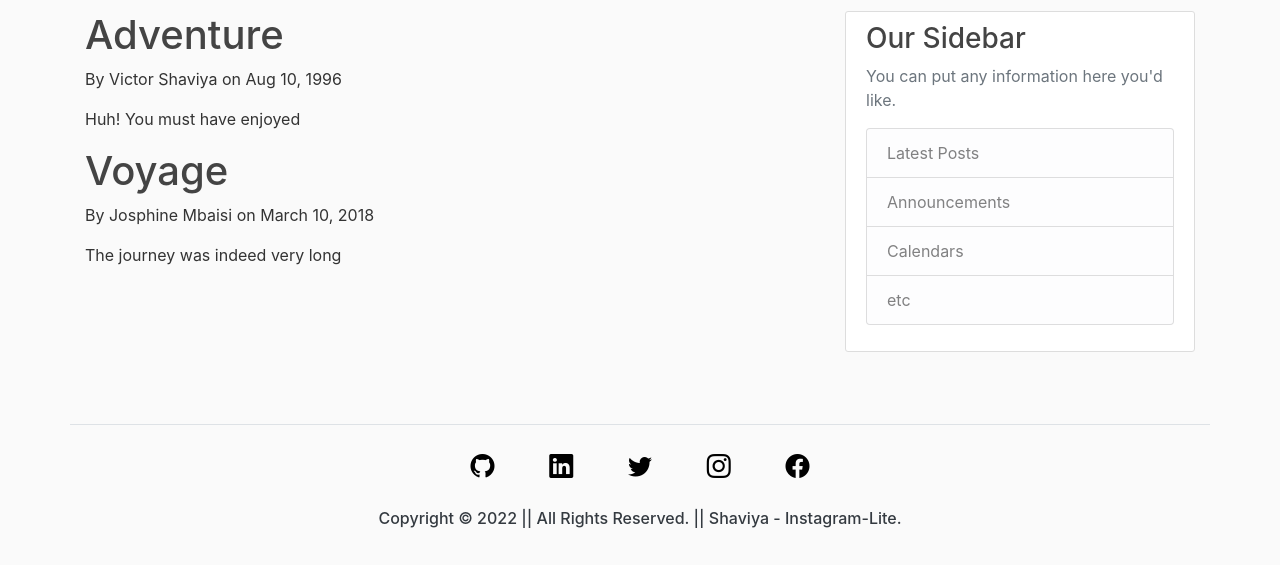
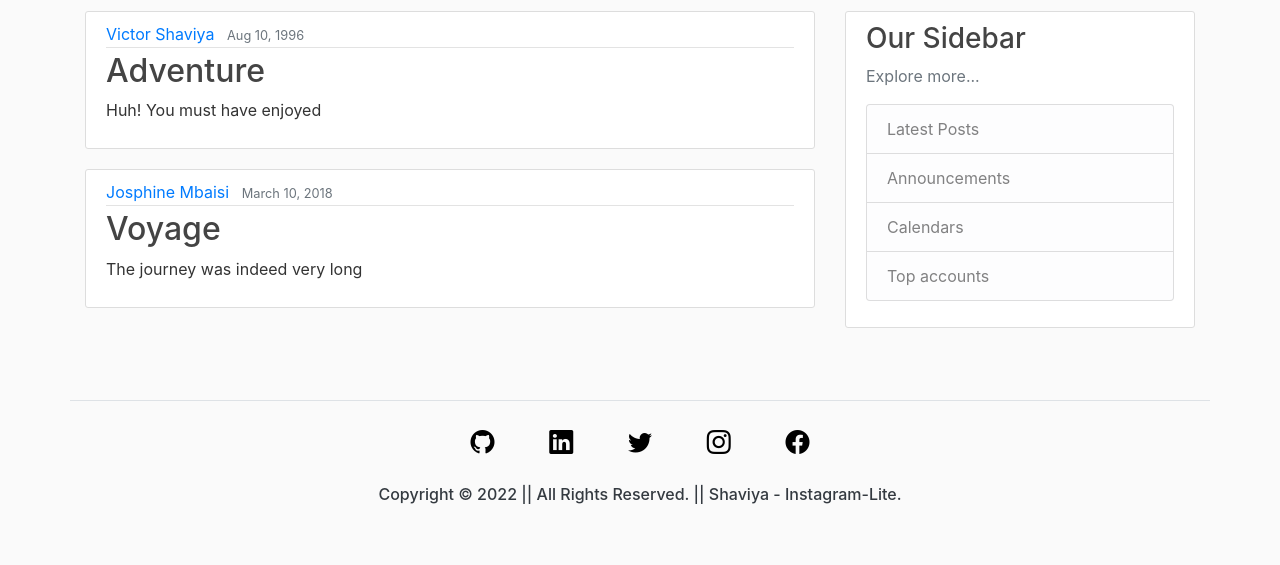
Before and after one commit to ShaviyaVictor/instagram_lite, a Django app: page / in a window 1280 px wide. Shown: the part 69-634 px from the top of the page. Run offline with Django 4.2, Linux system fonts and the light colour scheme; some libraries are stand-ins or nearby versions.

Commit message:
Update the posts styling

```diff
--- a/blog/templates/blog/base.html
+++ b/blog/templates/blog/base.html
@@ -90,12 +90,12 @@
         <div class="col-md-4">
           <div class="content-section">
             <h3>Our Sidebar</h3>
-            <p class='text-muted'>You can put any information here you'd like.
+            <p class='text-muted'>Explore more...
               <ul class="list-group">
                 <li class="list-group-item list-group-item-light">Latest Posts</li>
                 <li class="list-group-item list-group-item-light">Announcements</li>
                 <li class="list-group-item list-group-item-light">Calendars</li>
-                <li class="list-group-item list-group-item-light">etc</li>
+                <li class="list-group-item list-group-item-light">Top accounts</li>
               </ul>
             </p>
           </div>
@@ -123,7 +123,7 @@
               <a href="https://www.linkedin.com/in/victor-shaviya-532ab0110/" target="_blank">
                 <i class="bi bi-linkedin futa"></i>
               </a>
-              <a href="#" target="_blank">
+              <a href="https://twitter.com/ShaviaVictor?t=VnJBOu768BvBYyOV6Yif_A&s=08" target="_blank">
                 <i class="bi bi-twitter futa"></i>
               </a>
               <a href="https://www.instagram.com/ignition_reads/" target="_blank">
--- a/blog/templates/blog/home.html
+++ b/blog/templates/blog/home.html
@@ -5,14 +5,20 @@
 
 {% block content %}
 
+  {% for post in posts %}
+
+    <article class="media content-section">
+      <div class="media-body">
+        <div class="article-metadata">
+          <a class="mr-2" href="#">{{ post.author }}</a>
+          <small class="text-muted">{{ post.date_posted }}</small>
+        </div>
+        <h2><a class="article-title" href="#">{{ post.title }}</a></h2>
+        <p class="article-content">{{ post.caption }}</p>
+      </div>
+    </article>
 
 
-
-  {% for post in posts %}
-
-    <h1>{{ post.title }}</h1>
-    <p>By {{ post.author }} on {{ post.date_posted }}</p>
-    <p>{{ post.caption }}</p>
 
   {% endfor %}
 
```
